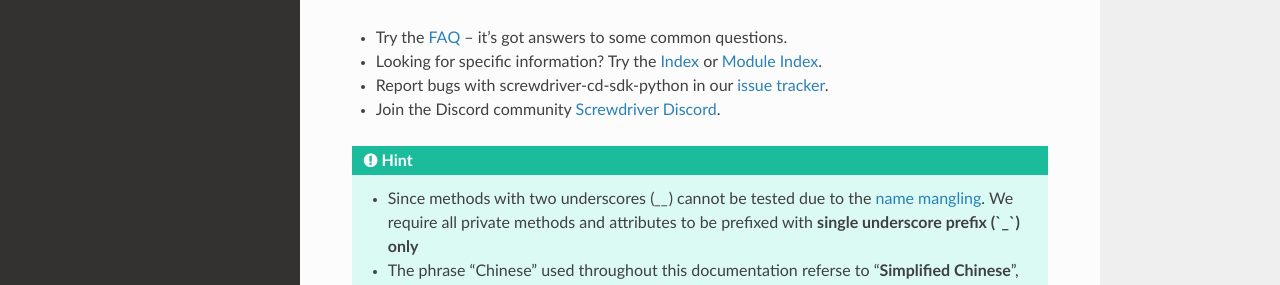
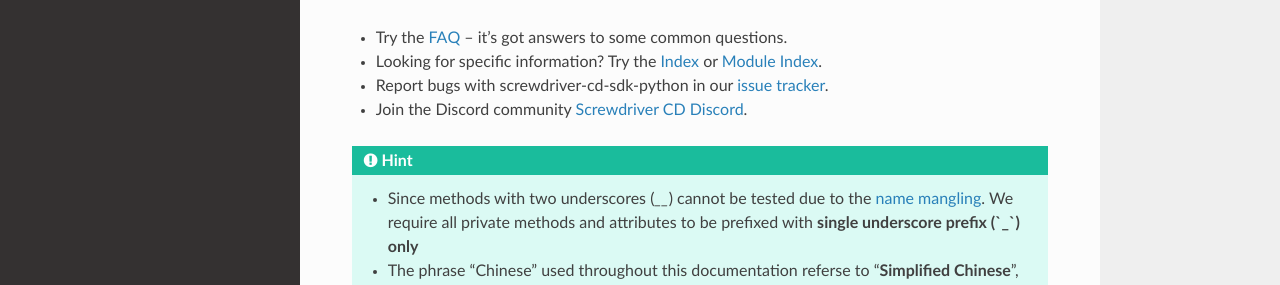
Before and after one commit to paion-data/screwdriver-cd-sdk-python, a Sphinx documentation site: the page built from docs/source/index.rst, in a window 1280 px wide and 985 px high. Shown: the part 238-523 px from the top of the window. Built offline with Sphinx 7.4.7 and the Read the Docs theme 2.0.0, drawn with Linux system fonts in a browser that asks for light colours.

Commit message:
Address comments from @qing-wq

```diff
--- a/docs/source/index.rst
+++ b/docs/source/index.rst
@@ -10,7 +10,7 @@ Having trouble? We'd like to help!
 * Try the :doc:`FAQ <faq>` -- it's got answers to some common questions.
 * Looking for specific information? Try the :ref:`genindex` or :ref:`modindex`.
 * Report bugs with screwdriver-cd-sdk-python in our `issue tracker`_.
-* Join the Discord community `Screwdriver Discord`_.
+* Join the Discord community `Screwdriver CD Discord`_.
 
 .. hint::
     * Since methods with two underscores (`__`) cannot be tested due to the
@@ -41,4 +41,4 @@ Usage
    sdk
 
 .. _issue tracker: https://github.com/paion-data/screwdriver-cd-sdk-python/issues
-.. _Screwdriver Discord: https://discord.com/widget?id=1230730932957478983&theme=dark
+.. _Screwdriver CD Discord: https://discord.com/widget?id=1230730932957478983&theme=dark
```
